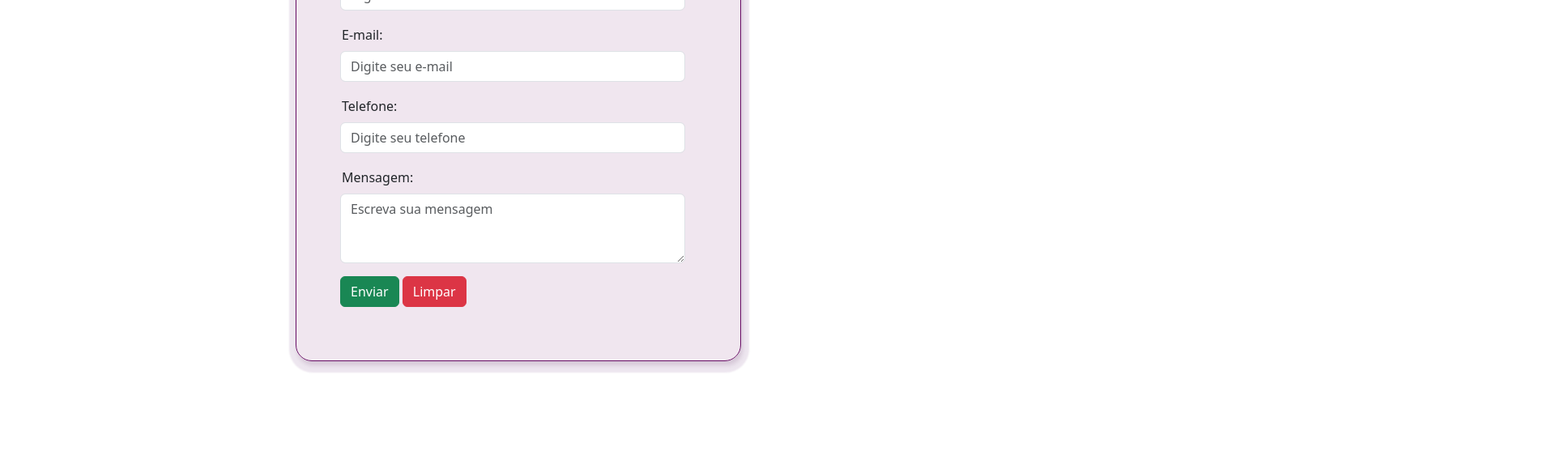
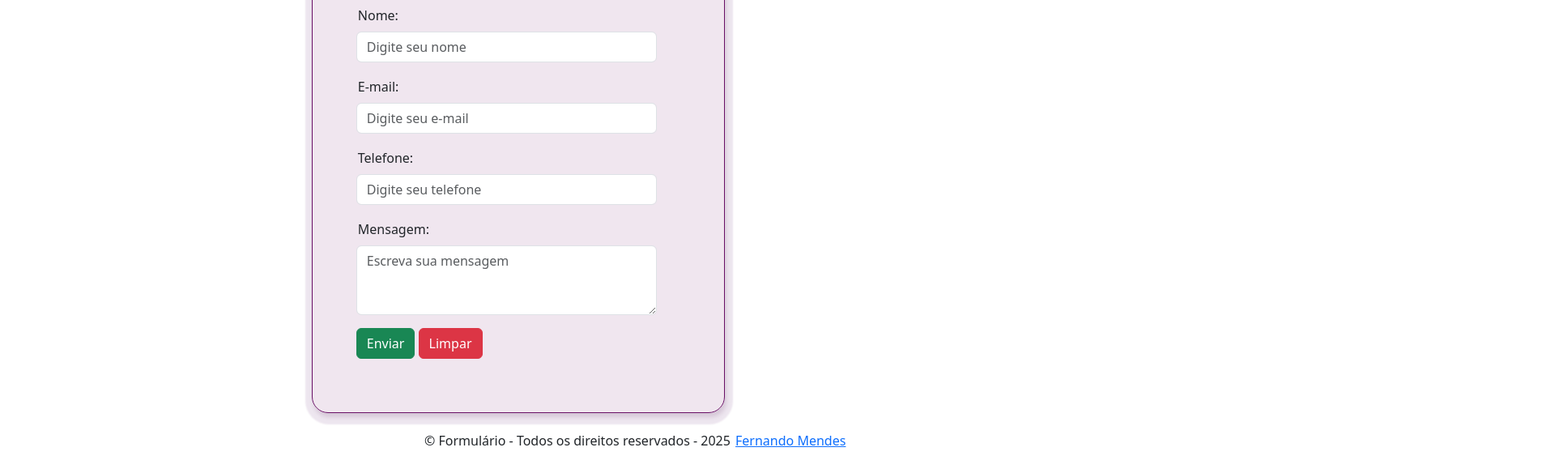
Before and after one commit to FernandoMendes2002/Bootstrap, a plain HTML site: page index.html in a window 1280 px wide. Shown: the part 216-800 px from the top of the page at 81% size, 1920 px wide, since content can reach past the window. Drawn offline with nearby package versions, Linux system fonts and the light colour scheme.

Commit message:
alteração 1

```diff
--- a/index.html
+++ b/index.html
@@ -1,8 +1,7 @@
 <!DOCTYPE html>
-<html lang="pt-br">
+<html lang="pt-BR">
     <head>
         <meta charset="UTF-8">
-    <meta http-equiv="X-UA-Commpatible" content="IE-edge">
         <meta name="viewport" content="width=device-width, initial-scale=1.0">
         <title>Bootstrap</title>
         <link rel="stylesheet" href="https://cdn.jsdelivr.net/npm/bootstrap@5.3.3/dist/css/bootstrap.min.css">
@@ -10,7 +9,7 @@
     </head>
     <body>
         <div class="container mt-5">
-        <h1>Formulário de Cadastro</h1>
+            <h1 class="mb-4">Formulário de Cadastro</h1>
             <form class="corp">
                 <div class="mb-3">
                     <label for="name" class="form-label">Nome:</label>
@@ -34,5 +33,9 @@
                 </div>
             </form>
         </div>
+        <footer>
+            <p> © Formulário - Todos os direitos reservados - 2025 <a href="https://github.com/FernandoMendes2002" title="Meu Github">Fernando Mendes</a></p>
+        </footer>
+        <script src="https://cdn.jsdelivr.net/npm/bootstrap@5.3.3/dist/js/bootstrap.bundle.min.js"></script>
     </body>
 </html>
--- a/main.css
+++ b/main.css
@@ -1,18 +1,19 @@
 *{
     margin: 2px;
     padding: 0;
+    box-sizing: border-box;
 }
 
 .body {
     align-items: center;
     flex-direction: column;
     justify-content: center;
+    min-height: 100px;
     display: flex;
     background-color: rgb(100, 10, 150, 0.5);
 }
-
 .corp {
-    width: 430px;
+    width: 430vw;
 }
 
 .container {
@@ -20,8 +21,16 @@
     border-radius: 20px;
     border: 1px solid rgb(105, 16, 102);
     padding: 50px;
-    width: 100%;
-    max-width: 550px;
+    width: 40%;
     align-items: center;
-    box-shadow: 2px 5px 5px  rgba(88, 36, 85, 0.15), 1px 5px 2px 9px rgba(74, 7, 100, 0.1);
+    box-shadow: 2px 5px 5px rgba(88, 36, 85, 0.15), 1px 5px 2px 9px rgba(74, 7, 100, 0.1);
 }
+
+.mb-3 {
+    width: 29vw;
+}
+
+footer {
+    margin-left: 520px;
+    margin-top: 22px;
+}
```
Lines whose indentation alone changed are shown as unchanged.
